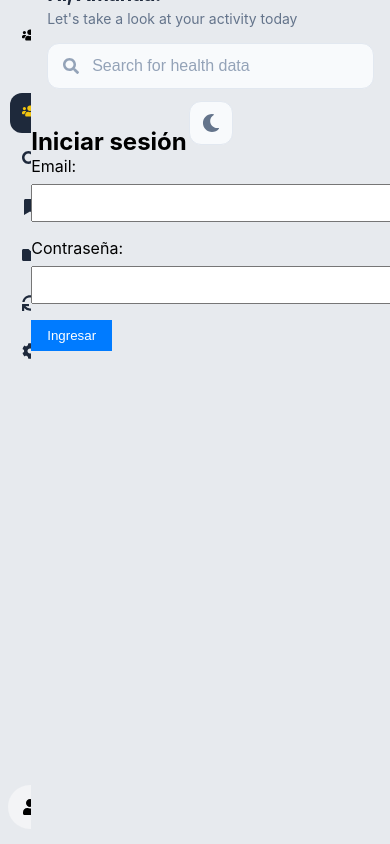
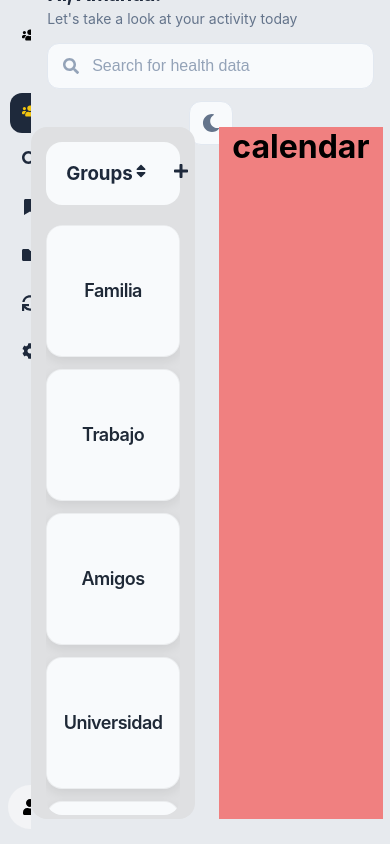
Before and after one commit to KevinEsquivel03/peoplehub-web-frontend, a React (Vite) app: page / in a window 390 px wide. Before the commit this address led to /login. Built offline with nearby package versions, Linux system fonts and the light colour scheme; no server answers.

Commit message:
feat: implement responsive grid layout

```diff
--- a/src/app/routes/routes.tsx
+++ b/src/app/routes/routes.tsx
@@ -2,7 +2,9 @@ import { createBrowserRouter } from 'react-router-dom';
 import MainLayout from '../../layouts/MainLayout';
 import HomePage from '../../pages/home/HomePage';
 import LoginPage from '../../pages/login/LoginPage';
-import ProtectedRoute from './ProtectedRoute';
+import Configuration from '../../pages/configuration/Configuration';
+import Files from '../../pages/files/Files';
+//import ProtectedRoute from './ProtectedRoute';
 
 export const router = createBrowserRouter([
     {
@@ -12,15 +14,31 @@ export const router = createBrowserRouter([
             {
                 index: true,
                 element: (
-                    <ProtectedRoute>
+                    // <ProtectedRoute>
                         <HomePage />
-                    </ProtectedRoute>
+                    //</ProtectedRoute>
                 ),
             },
             {
                 path: 'login',
                 element: <LoginPage />,
             },
+            {
+                path: 'config',
+                element: (
+                    // <ProtectedRoute>
+                        <Configuration />
+                    //</ProtectedRoute>
+                ),
+            },
+            {
+                path: 'files',
+                element: (
+                    // <ProtectedRoute>
+                        <Files />
+                    //</ProtectedRoute>
+                ),
+            },
         ],
     },
 ]);
--- a/src/layouts/sidebar/Sidebar.tsx
+++ b/src/layouts/sidebar/Sidebar.tsx
@@ -8,16 +8,24 @@ import {
   FaUser
 } from 'react-icons/fa';
 import styles from './Sidebar.module.css';
+import { useNavigate, useLocation } from 'react-router-dom';
 
 const Sidebar = () => {
+  const navigate = useNavigate();
+  const location = useLocation();
+
   const menuItems = [
-    { icon: <FaUsers />, label: 'Grupos', active: true },
-    { icon: <FaSearch />, label: 'Buscar' },
-    { icon: <FaBookmark />, label: 'Guardados' },
-    { icon: <FaFolder />, label: 'Archivos' },
-    { icon: <FaSync />, label: 'Sincronizar' },
-    { icon: <FaCog />, label: 'Configuración' }
+    { icon: <FaUsers />, label: 'Grupos', path: '/' },
+    { icon: <FaSearch />, label: 'Buscar', path: '/search'  },
+    { icon: <FaBookmark />, label: 'Guardados', path: '/saved'  },
+    { icon: <FaFolder />, label: 'Archivos', path: '/files'  },
+    { icon: <FaSync />, label: 'Sincronizar', path: '/sync'  },
+    { icon: <FaCog />, label: 'Configuración', path: '/config'  }
   ];
+
+  const handleNavigation = (path: string) => {
+    navigate(path);
+  };
 
   return (
     <div className={styles.sidebar}>
@@ -34,7 +42,11 @@ const Sidebar = () => {
         {menuItems.map((item, index) => (
           <div
             key={index}
-            className={`${styles.sidebar__item} ${item.active ? styles['sidebar__item--active'] : ''}`}
+            className={`${styles.sidebar__item} ${
+              location.pathname === item.path ? styles['sidebar__item--active'] : ''
+            }`}
+            onClick={() => handleNavigation(item.path)}
+            style={{ cursor: 'pointer' }}
           >
             <div className={styles.sidebar__icon}>
               {item.icon}
--- /dev/null
+++ b/src/pages/configuration/Configuration.tsx
@@ -0,0 +1,10 @@
+
+const Configuration = () => {
+  return (
+    <div>
+        <h1>Configuration</h1>
+    </div>
+  )
+}
+
+export default Configuration
--- /dev/null
+++ b/src/pages/files/Files.tsx
@@ -0,0 +1,10 @@
+
+const Files = () => {
+  return (
+    <div>
+        <h1>Files</h1>
+    </div>
+  )
+}
+
+export default Files
--- /dev/null
+++ b/src/pages/home/GroupsGrid.module.css
@@ -0,0 +1,113 @@
+.container {
+
+}
+/*---------------------------------------------------------------------------------- Header*/
+.header {
+  display: flex;
+  align-items: center;
+  justify-content: space-between;
+  padding: 20px 20px;
+  background-color: var(--color-white);
+  color: var(--color-black);
+
+  border-radius: 16px;
+}
+
+.actions {
+    display: flex;
+    align-items: center;
+    gap: 1.5rem;
+}
+/*---------------------------------------------------------------------------------- CARDS*/
+.gridContainer{
+    height: 70vh;
+    overflow: auto;
+    border-radius: 16px;
+    margin-top: 20px;
+
+      /* Ocultar scrollbar en webkit browsers */
+    -webkit-scrollbar: none;
+
+    /* Ocultar scrollbar en Firefox */
+    scrollbar-width: none;
+
+    /* Ocultar scrollbar en IE/Edge legacy */
+    -ms-overflow-style: none;
+}
+.grid {
+  display: grid;
+  grid-template-columns: repeat(auto-fit, minmax(280px, 1fr));
+  gap: 20px;
+  padding:  0;
+}
+
+.card {
+  background: var(--color-white);
+  border-radius: 16px;
+  box-shadow: 0 4px 12px rgba(0, 0, 0, 0.08);
+  padding: 40px 20px;
+  display: flex;
+  align-items: center;
+  justify-content: center;
+  min-height: 120px;
+  cursor: pointer;
+  transition: all 0.3s ease;
+  border: 1px solid rgba(0, 0, 0, 0.05);
+}
+
+.card:hover {
+  transform: translateY(-4px);
+  box-shadow: 0 8px 25px rgba(0, 0, 0, 0.12);
+  border-color: rgba(0, 0, 0, 0.1);
+}
+
+.card:active {
+  transform: translateY(-2px);
+  transition: all 0.1s ease;
+}
+
+.groupName {
+  font-size: 24px;
+  font-weight: 600;
+  color: #1f2937;
+  margin: 0;
+  text-align: center;
+  letter-spacing: -0.5px;
+}
+
+/* Responsive */
+@media (max-width: 768px) {
+  .container {
+    padding: 15px;
+  }
+
+  .grid {
+    grid-template-columns: repeat(auto-fit, minmax(250px, 1fr));
+    gap: 15px;
+  }
+
+  .card {
+    padding: 30px 15px;
+    min-height: 100px;
+  }
+
+  .groupName {
+    font-size: 20px;
+  }
+}
+
+@media (max-width: 480px) {
+  .grid {
+    grid-template-columns: 1fr;
+    gap: 12px;
+  }
+
+  .card {
+    padding: 25px 15px;
+    min-height: 80px;
+  }
+
+  .groupName {
+    font-size: 18px;
+  }
+}
--- /dev/null
+++ b/src/pages/home/GroupsGrid.tsx
@@ -0,0 +1,45 @@
+
+import styles from './GroupsGrid.module.css';
+import { FaSort, FaPlus } from 'react-icons/fa';
+
+const GroupsGrid = () => {
+    const groups = [
+    { id: 1, name: 'Familia' },
+    { id: 2, name: 'Trabajo' },
+    { id: 3, name: 'Amigos' },
+    { id: 4, name: 'Universidad' },
+    { id: 5, name: 'Deportes' },
+    { id: 6, name: 'Vecinos' },
+  ];
+
+  return (
+    <div className={styles.container}>
+        <div className={styles.header}>
+            <div>
+                <h3>Groups</h3>
+            </div>
+            <div className={styles.actions}>
+                <div>
+                    <FaSort />
+                </div>
+                <div>
+                    <FaPlus />
+                </div>
+            </div>
+        </div>
+
+        <div className={styles.gridContainer}>
+            <div className={styles.grid}>
+                {groups.map((group) => (
+                <div key={group.id} className={styles.card}>
+                    <h3 className={styles.groupName}>{group.name}</h3>
+                </div>
+                ))}
+            </div>
+        </div>
+
+    </div>
+  )
+}
+
+export default GroupsGrid
--- a/src/pages/home/HomePage.module.css
+++ b/src/pages/home/HomePage.module.css
@@ -1,85 +1,37 @@
 /* HomePage.module.css */
 
 .container {
-  padding: 20px;
-  max-width: 1200px;
-  margin: 0 auto;
+  width: 98%;
+  box-sizing: border-box;
+  overflow: hidden;
+  display: grid;
+  grid-template-columns: 1fr 1fr;
+  gap: 1.5rem;
 }
 
-.grid {
-  display: grid;
-  grid-template-columns: repeat(auto-fit, minmax(280px, 1fr));
-  gap: 20px;
-  padding: 20px 0;
+.firstGrid {
+  grid-column: 1 / 2;
+  height: 82vh;
+  overflow: hidden;
+  text-align: center;
+  box-sizing: border-box;
+  background-color: rgb(223, 224, 226);
+  border-radius: 16px;
+  /* Ocultar scrollbar en webkit browsers */
+  -webkit-scrollbar: none;
+
+  /* Ocultar scrollbar en Firefox */
+  scrollbar-width: none;
+
+  /* Ocultar scrollbar en IE/Edge legacy */
+  -ms-overflow-style: none;
 }
 
-.card {
-  background: var(--color-white);
-  border-radius: 16px;
-  box-shadow: 0 4px 12px rgba(0, 0, 0, 0.08);
-  padding: 40px 20px;
-  display: flex;
-  align-items: center;
-  justify-content: center;
-  min-height: 120px;
-  cursor: pointer;
-  transition: all 0.3s ease;
-  border: 1px solid rgba(0, 0, 0, 0.05);
+.secondGrid {
+  grid-column: 2 / 3;
+  height: 82vh;
+  overflow: auto;
+  background-color: lightcoral;
+  text-align: center;
+    box-sizing: border-box;
 }
-
-.card:hover {
-  transform: translateY(-4px);
-  box-shadow: 0 8px 25px rgba(0, 0, 0, 0.12);
-  border-color: rgba(0, 0, 0, 0.1);
-}
-
-.card:active {
-  transform: translateY(-2px);
-  transition: all 0.1s ease;
-}
-
-.groupName {
-  font-size: 24px;
-  font-weight: 600;
-  color: #1f2937;
-  margin: 0;
-  text-align: center;
-  letter-spacing: -0.5px;
-}
-
-/* Responsive */
-@media (max-width: 768px) {
-  .container {
-    padding: 15px;
-  }
-
-  .grid {
-    grid-template-columns: repeat(auto-fit, minmax(250px, 1fr));
-    gap: 15px;
-  }
-
-  .card {
-    padding: 30px 15px;
-    min-height: 100px;
-  }
-
-  .groupName {
-    font-size: 20px;
-  }
-}
-
-@media (max-width: 480px) {
-  .grid {
-    grid-template-columns: 1fr;
-    gap: 12px;
-  }
-
-  .card {
-    padding: 25px 15px;
-    min-height: 80px;
-  }
-
-  .groupName {
-    font-size: 18px;
-  }
-}
--- a/src/pages/home/HomePage.tsx
+++ b/src/pages/home/HomePage.tsx
@@ -1,27 +1,21 @@
 //import { useAuth } from '../../features/auth/hooks/useAuth'
 import styles from './HomePage.module.css';
+import GroupsGrid from './GroupsGrid';
 
 const HomePage = () => {
     //const { user } = useAuth()
 
-    const groups = [
-    { id: 1, name: 'Familia' },
-    { id: 2, name: 'Trabajo' },
-    { id: 3, name: 'Amigos' },
-    { id: 4, name: 'Universidad' },
-    { id: 5, name: 'Deportes' },
-    { id: 6, name: 'Vecinos' },
-  ];
-
   return (
     <div className={styles.container}>
-      <div className={styles.grid}>
-        {groups.map((group) => (
-          <div key={group.id} className={styles.card}>
-            <h3 className={styles.groupName}>{group.name}</h3>
-          </div>
-        ))}
+
+      <div className={styles.firstGrid}>
+        <GroupsGrid />
       </div>
+
+      <div>
+        <h1 className={styles.secondGrid}>calendar</h1>
+      </div>
+
     </div>
   );
 }
```
